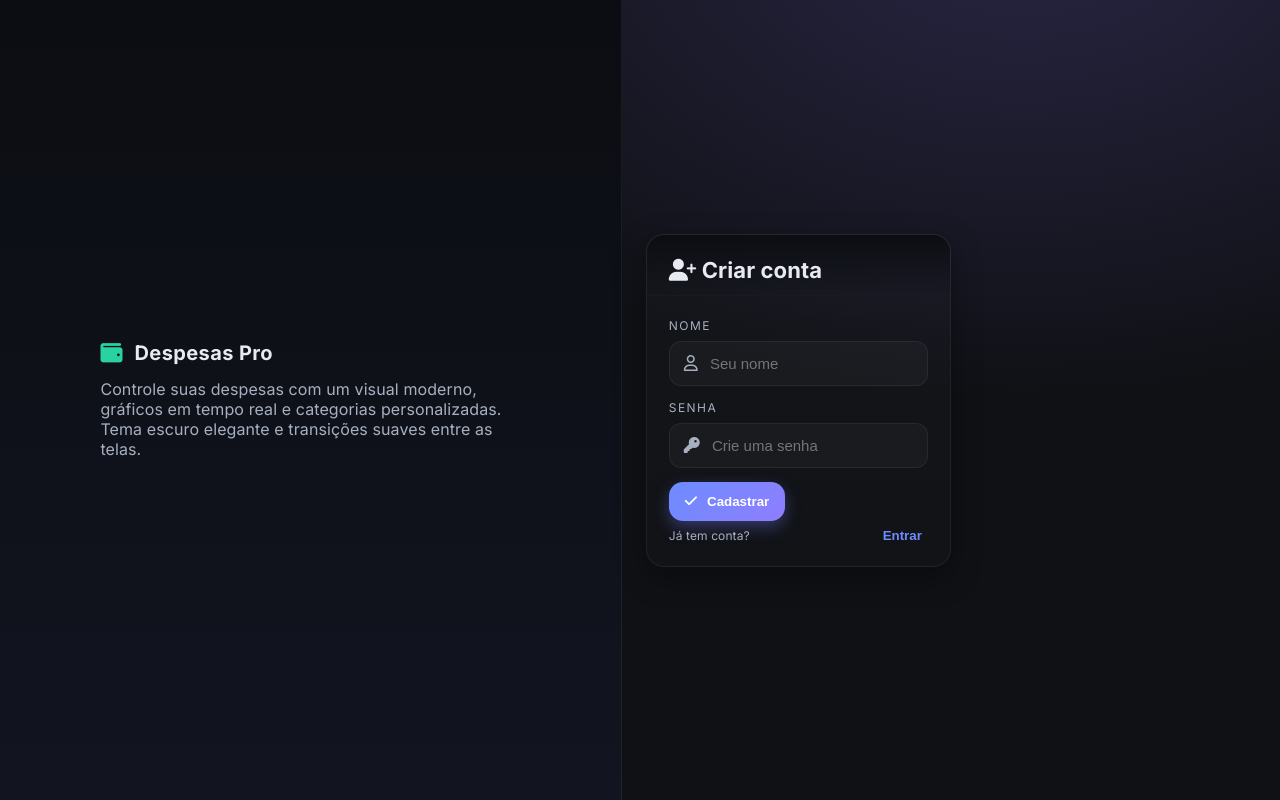
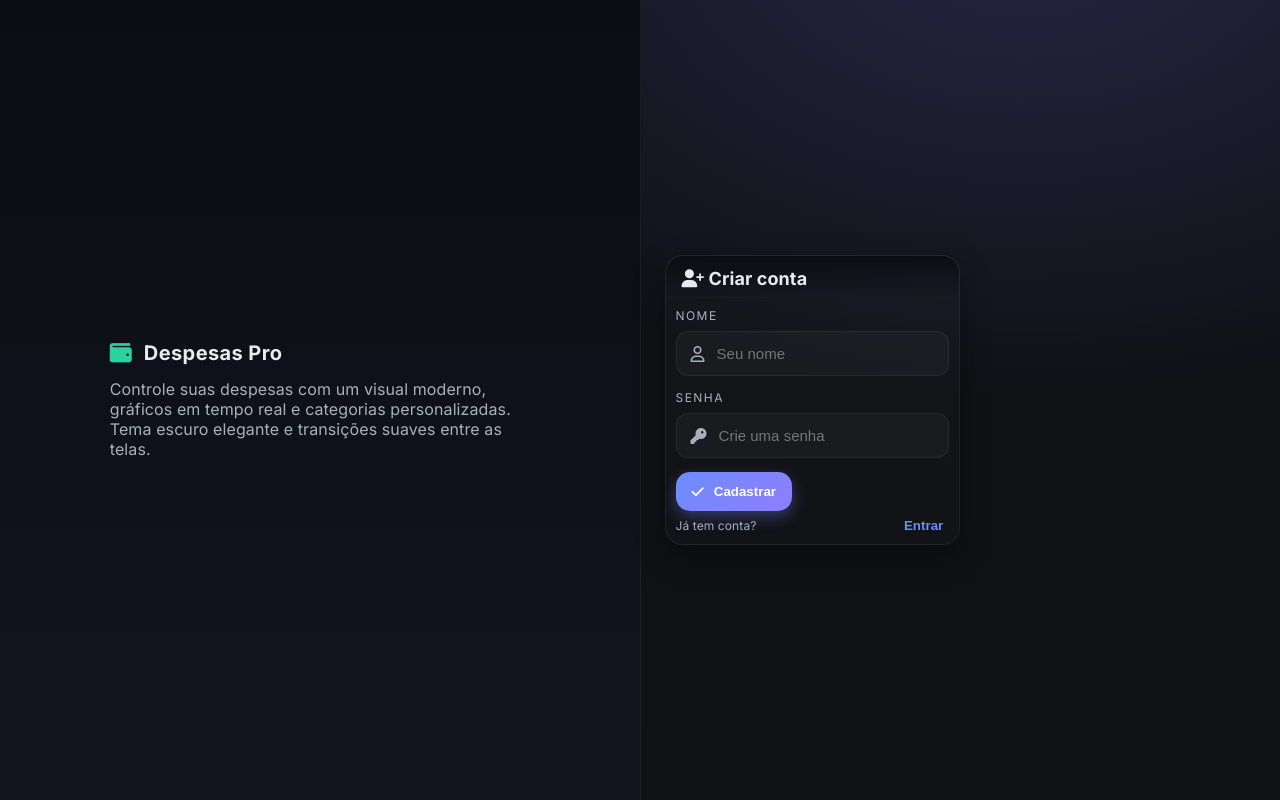
Before and after one commit to Nicolas-2025/calculadora-despesas-pi, a website: page index.html in a window 1280 px wide. Drawn offline with nearby package versions, Linux system fonts and the light colour scheme.

Commit message:
fix: reduzir padding do card e tamanho do header

```diff
--- a/index.html
+++ b/index.html
@@ -55,9 +55,9 @@
     .card{width:100%;max-width:440px;background:linear-gradient(180deg, rgba(255,255,255,.02), rgba(255,255,255,.01));
       border:var(--border); border-radius:var(--card-radius); box-shadow:var(--shadow); overflow:hidden}
 
-    .card-header{padding:22px 22px 12px;background:linear-gradient(180deg,var(--bg3),transparent);border-bottom:var(--border)}
-    .card-header h2{margin:0;font-size:22px}
-    .card-body{padding:22px;overflow-x: auto}
+    .card-header{padding:12px 16px 8px;background:linear-gradient(180deg,var(--bg3),transparent);border-bottom:var(--border)}
+    .card-header h2{margin:0;font-size:18px}
+    .card-body{padding:10px;overflow-x: auto}
 
     /* Inputs */
     .field{display:flex;flex-direction:column;gap:8px;margin-bottom:14px}
@@ -97,7 +97,7 @@
     .content{padding:22px}
     .toolbar{display:flex;flex-wrap:wrap;gap:10px;margin-bottom:14px}
     .grid{display:grid;grid-template-columns:1fr 1fr;gap:16px}
-    .card h3{margin:0;font-size:16px}
+    .card h3{margin:0;font-size:13px}
 
     .table {
   table-layout: auto;
```
